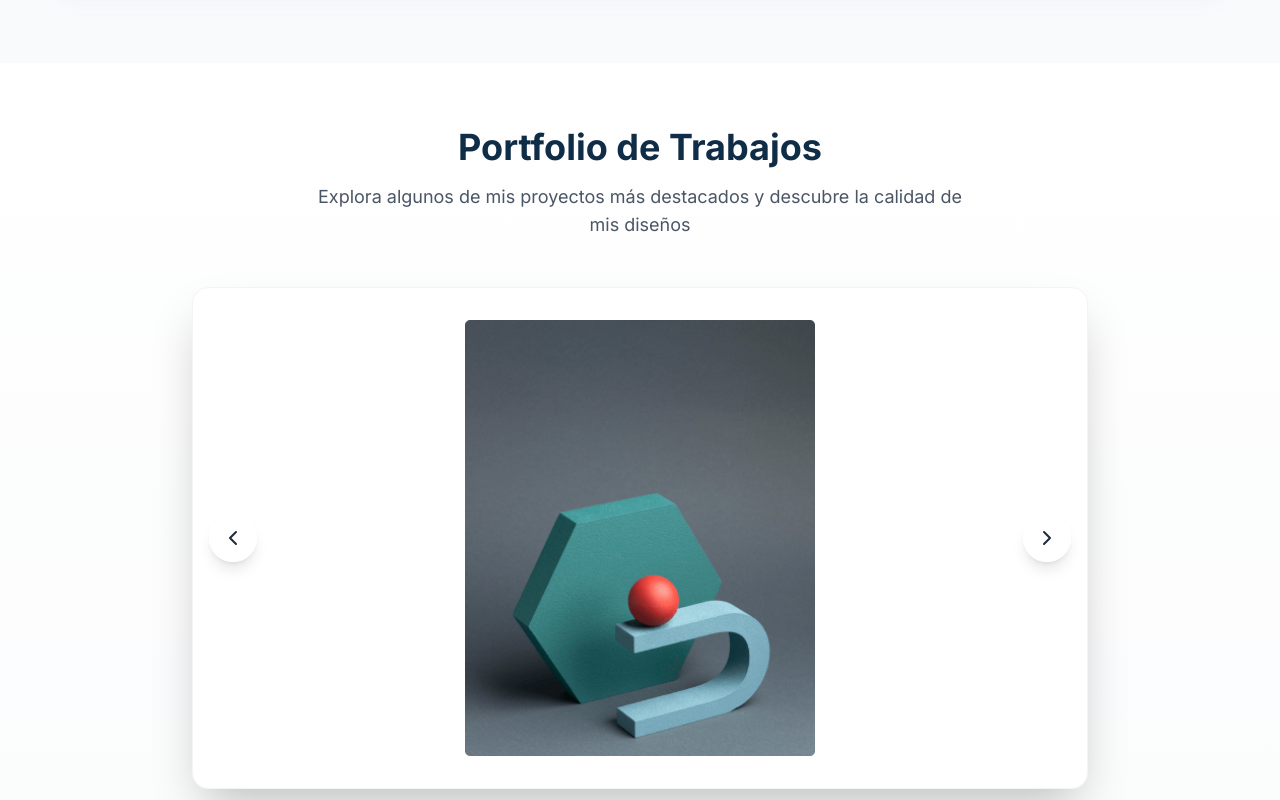
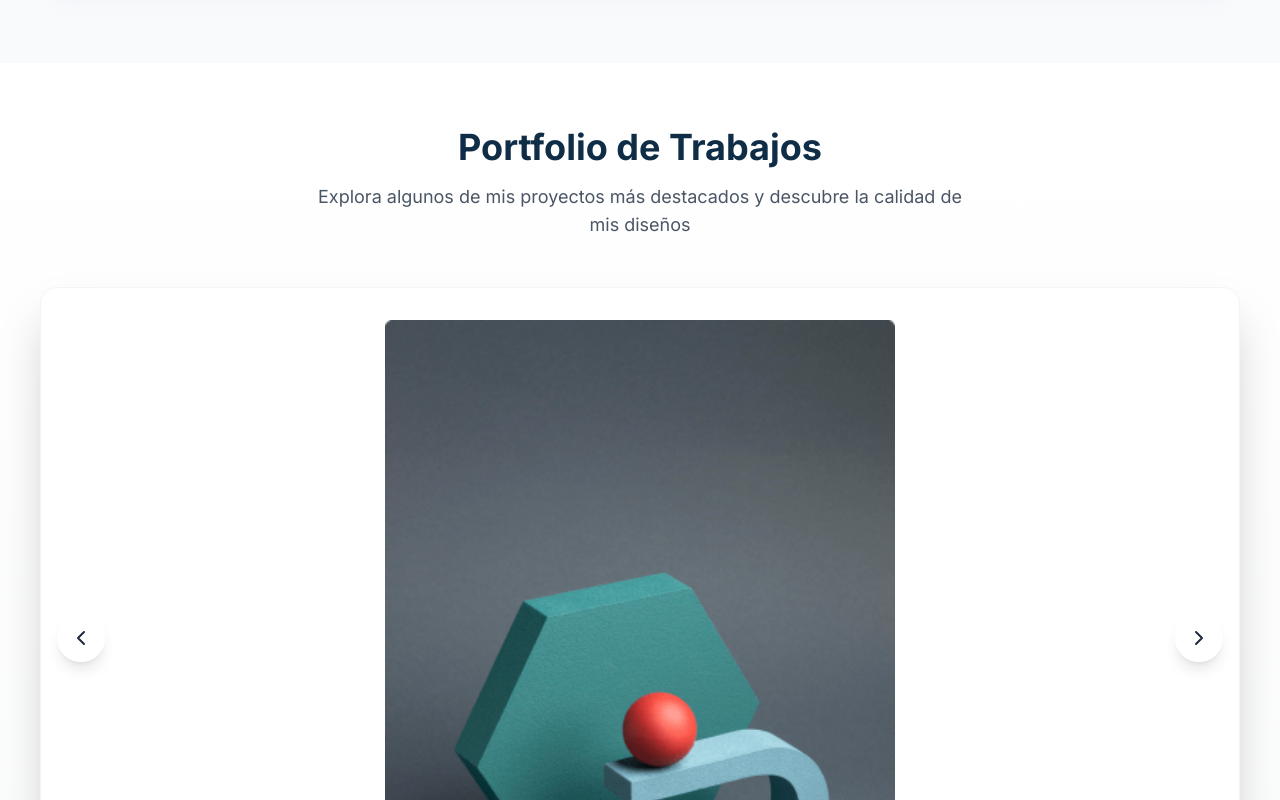
Before and after one commit to JackRakham/portfolio-marian, a Next.js app: page / in a window 1280 px wide. Shown: the part 2860-3660 px from the top of the page. Built offline with nearby package versions, Linux system fonts and the light colour scheme.

Commit message:
Update Carousel component layout by adjusting container and image sizes

```diff
--- a/src/components/Home/Carousel/index.tsx
+++ b/src/components/Home/Carousel/index.tsx
@@ -67,7 +67,7 @@ const Carousel = () => {
 
     return (
         <section className="py-16 bg-gradient-to-b from-white to-gray-50">
-            <div className="container mx-auto max-w-6xl px-4">
+            <div className="container mx-auto max-w-7xl px-4">
                 <div className="text-center mb-12">
                     <h2
                         className="text-4xl font-bold text-midnight_text mb-4"
@@ -87,7 +87,7 @@ const Carousel = () => {
                 </div>
 
                 <div
-                    className="relative max-w-4xl mx-auto"
+                    className="relative max-w-6xl mx-auto"
                     data-aos="fade-up"
                     data-aos-delay="300"
                     data-aos-duration="600"
@@ -96,7 +96,7 @@ const Carousel = () => {
                 >
                     {/* Main carousel container */}
                     <div className="relative overflow-hidden rounded-2xl shadow-2xl bg-white border border-gray-100">
-                        <div className="relative h-96 md:h-[500px]">
+                        <div className="relative h-[500px] md:h-[600px] lg:h-[700px]">
                             {portfolioImages.map((image, index) => (
                                 <div
                                     key={index}
```
Lines whose indentation alone changed are shown as unchanged.
